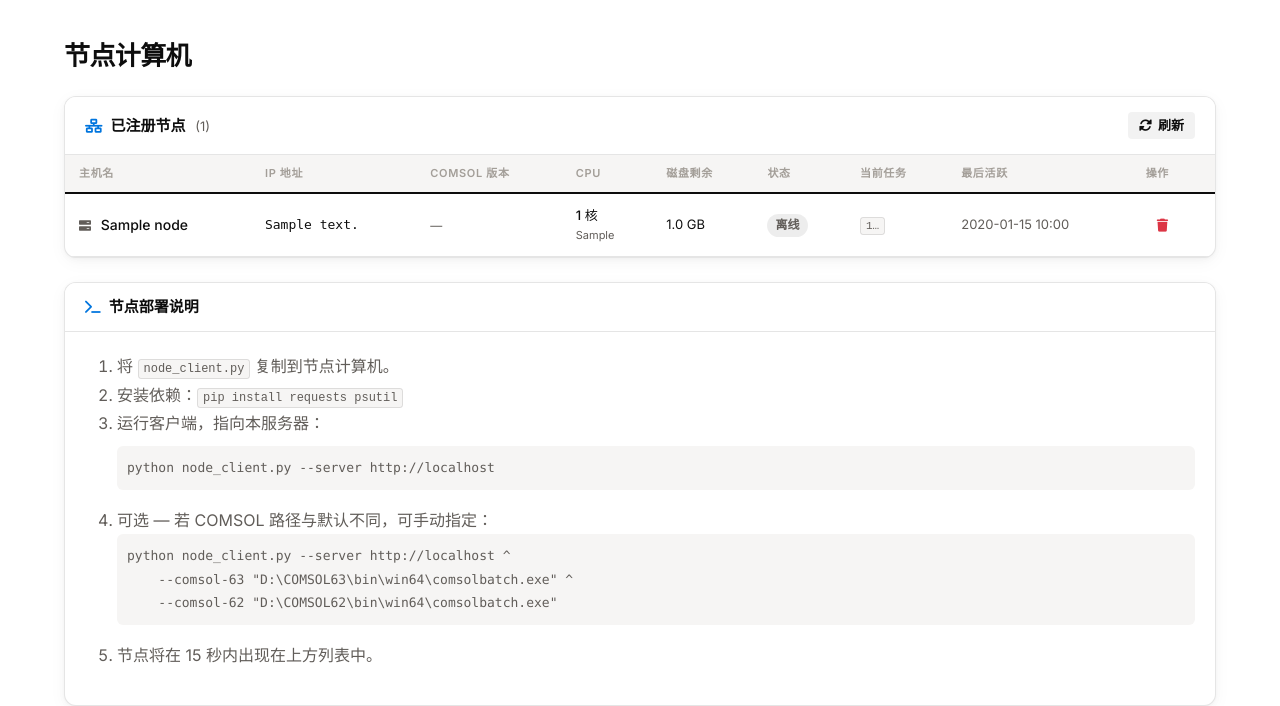
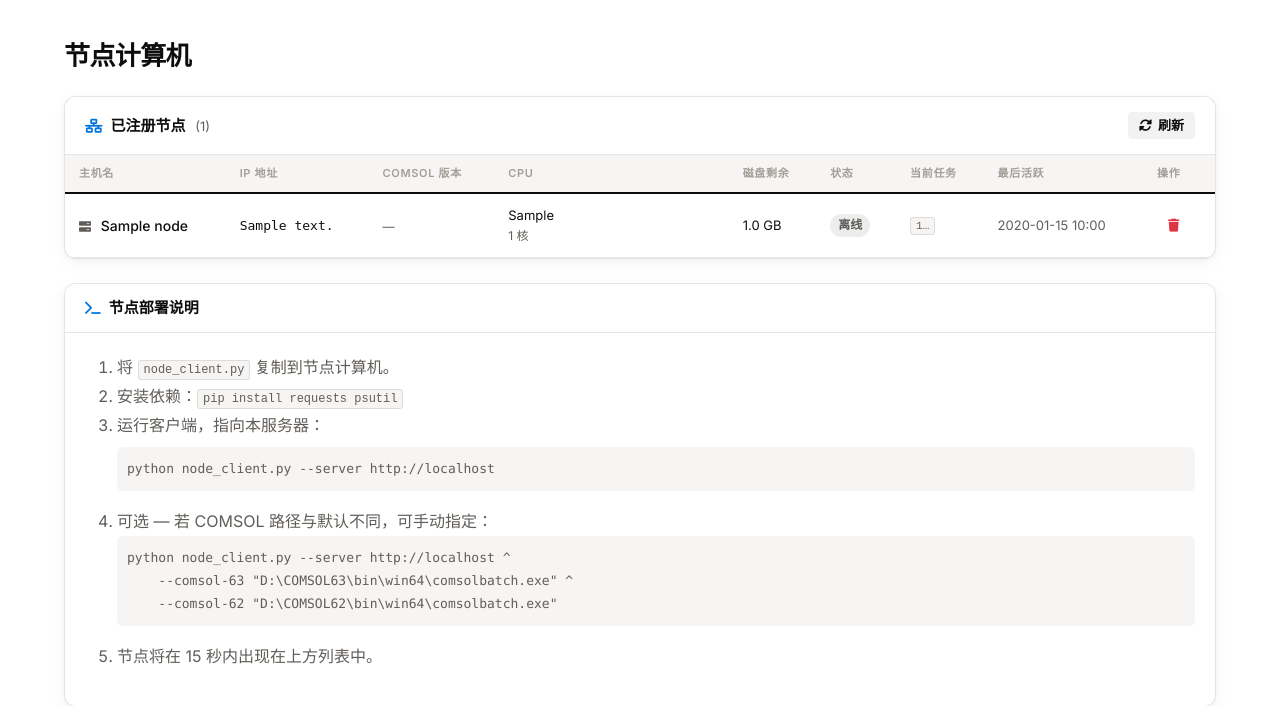
Before and after one commit to zw87652015/CMSLLocalServer, a Flask app: page /admin/nodes in a window 1280 px wide. Shown: the part 57-763 px from the top of the page. Run offline with Flask 3, Linux system fonts and the light colour scheme; a user stored in the database is signed in; tables that the repository leaves empty hold one stand-in row (values such as "Sample post").

Commit message:
Update nodes.html

```diff
--- a/templates/admin/nodes.html
+++ b/templates/admin/nodes.html
@@ -68,11 +68,11 @@
               <span style="color:var(--c-text-sec);font-size:12px;">—</span>
             {% endfor %}
           </td>
-          <td>
-            <div style="font-size:13px;font-weight:500;">{{ node.cpu_cores }} {{ 'cores' if g.language == 'en' else '核' }}</div>
+          <td style="min-width:200px;max-width:280px;">
             {% if node.cpu_model %}
-            <div style="font-size:11px;color:var(--c-text-sec);margin-top:2px;max-width:220px;overflow:hidden;text-overflow:ellipsis;white-space:nowrap;" title="{{ node.cpu_model }}">{{ node.cpu_model }}</div>
+            <div style="font-size:13px;line-height:1.4;word-break:break-word;">{{ node.cpu_model }}</div>
             {% endif %}
+            <div style="font-size:12px;color:var(--c-text-sec);margin-top:3px;">{{ node.cpu_cores }} {{ 'cores' if g.language == 'en' else '核' }}</div>
           </td>
           <td style="font-size:13px;">
             {% if node.disk_free_gb is not none and node.disk_free_gb != none %}
```
